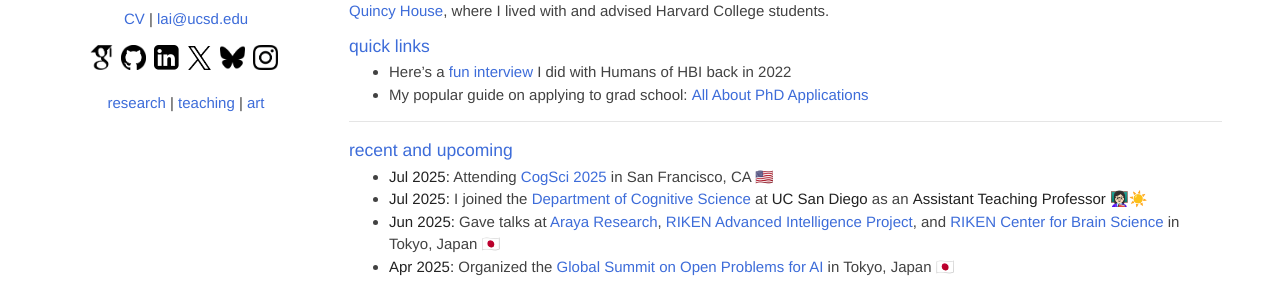
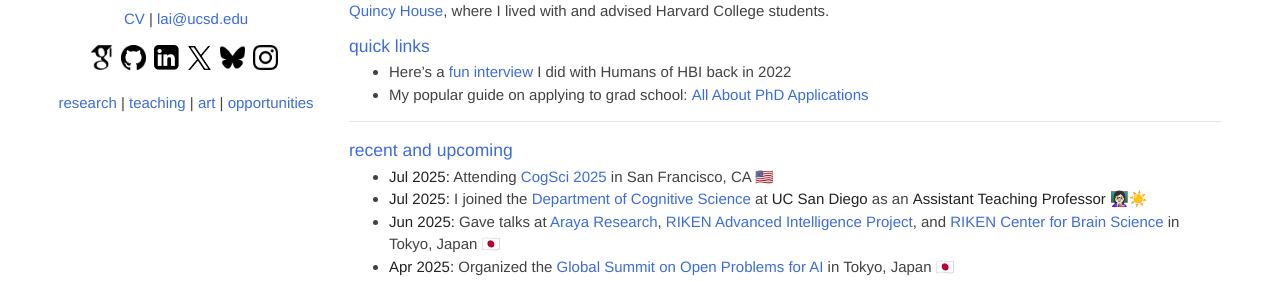
Before and after one commit to lucylai96/lucylai96.github.io, a Jekyll site: the page built from index.md, in a window 1280 px wide. Shown: the part 315-596 px from the top of the page. Built offline with Jekyll 4.4.1, drawn with Linux system fonts in a browser that asks for light colours; our own code applies the rules of GitHub Pages for plain Markdown files.

Commit message:
Update default.html

```diff
--- a/_layouts/default.html
+++ b/_layouts/default.html
@@ -45,7 +45,7 @@
     <img src="https://lucylai.com/files/youtube.png" style="height:25px; width:auto;"></a> -->
         </p>
 
-         <p> <a href="http://lucylai.com/research.html">research</a> | <a href="http://lucylai.com/teaching.html">teaching</a> | <a href="http://lucylai.com/art.html">art</a>
+         <p> <a href="http://lucylai.com/research.html">research</a> | <a href="http://lucylai.com/teaching.html">teaching</a> | <a href="http://lucylai.com/art.html">art</a> | <a href="http://lucylai.com/opps.html">opportunities</a>
 </p>
 
         <!--<p> <a href="http://lucylai.com/research.html">research</a> | <a href="http://lucylai.com/teaching.html">teaching</a> | <a href="http://lucylai.com/art.html">art</a>-->
```
